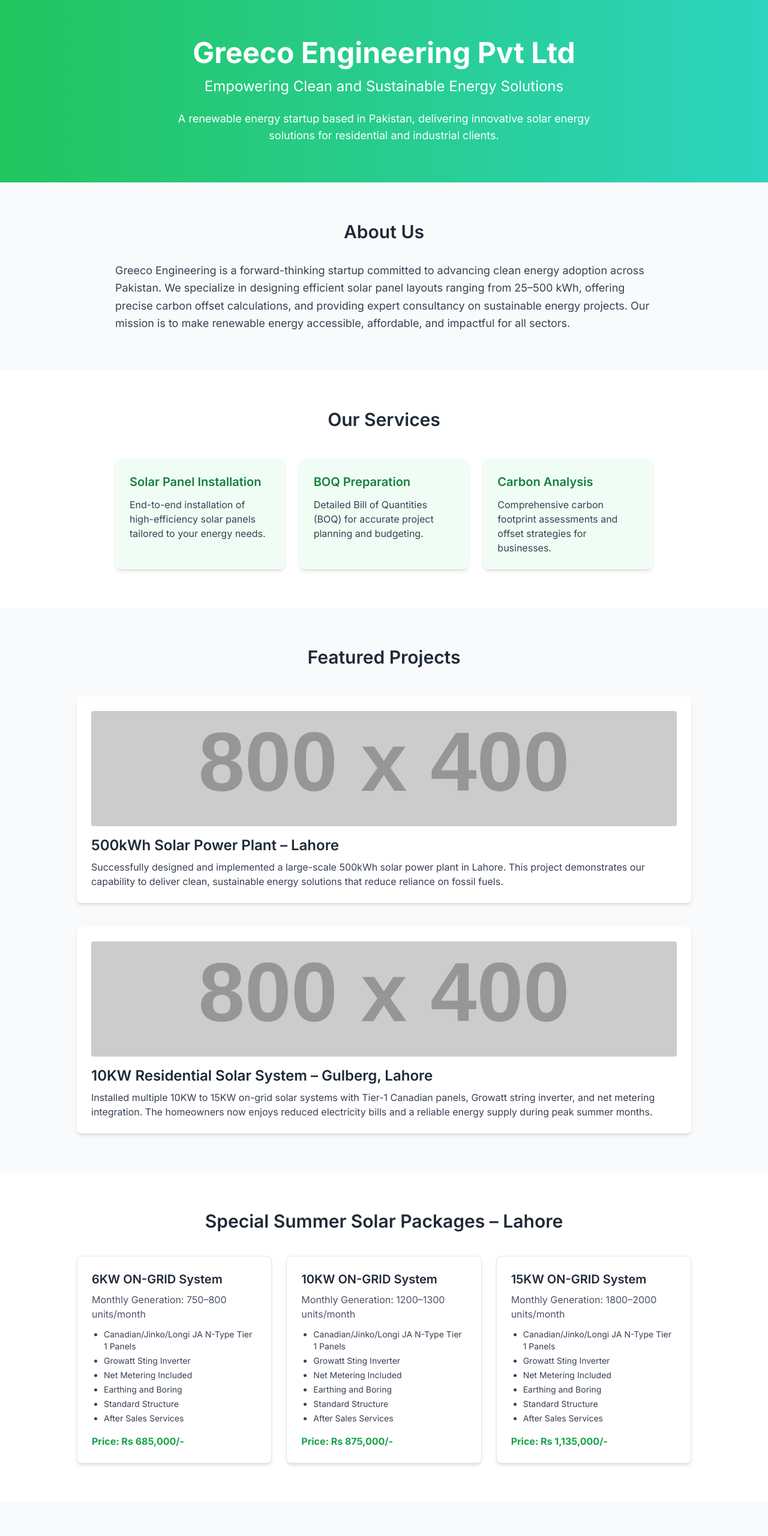
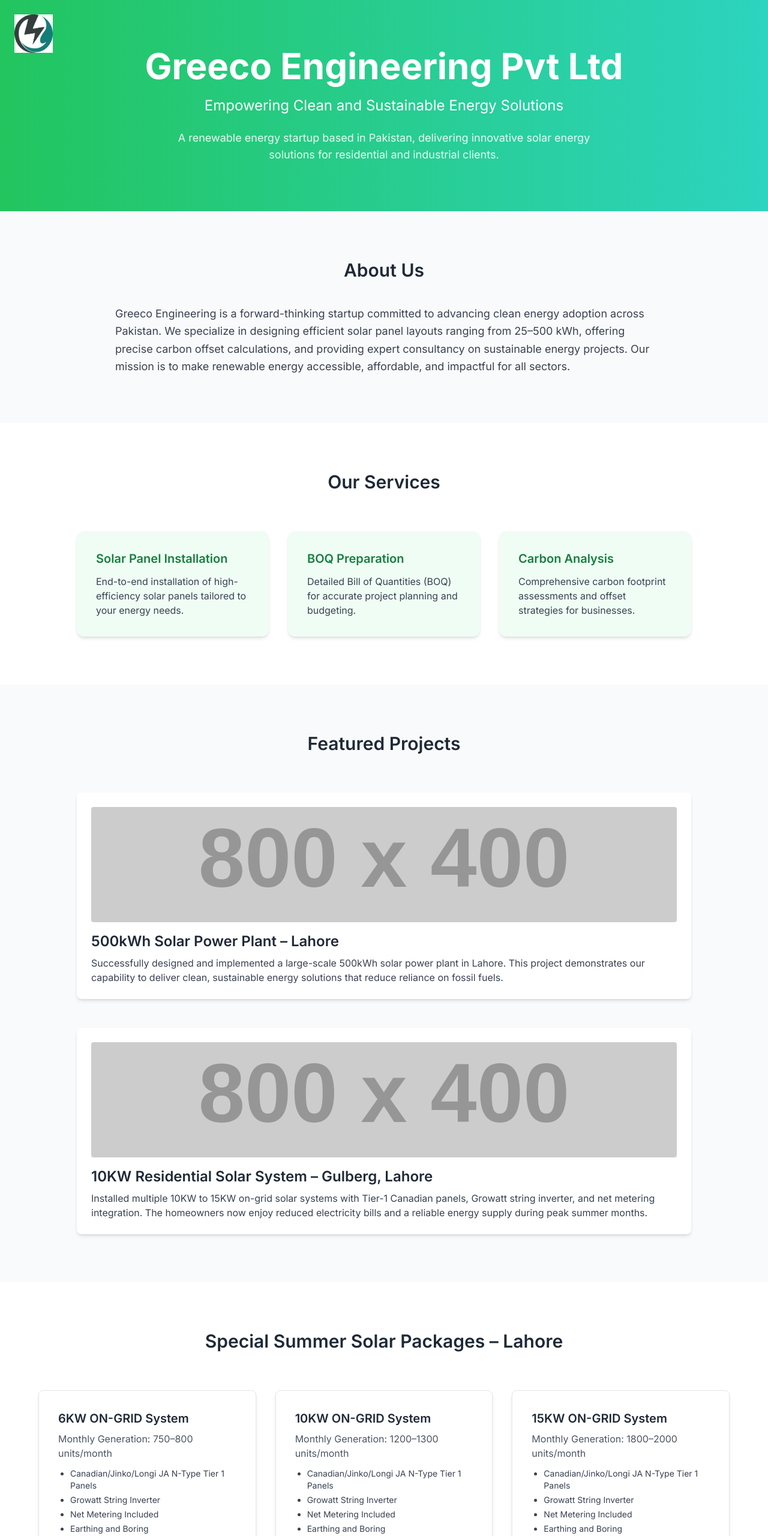
Before and after one commit to Tayyab944/GreecoEngineering, a plain HTML site: page index.html in a window 1280 px wide. Shown: the top 2560 px of the page at 60% size. Drawn offline with nearby package versions, Linux system fonts and the light colour scheme; placeholder pictures from the web are drawn by us.

Commit message:
Index.html

```diff
--- a/index.html
+++ b/index.html
@@ -10,25 +10,35 @@
     body {
       font-family: 'Inter', sans-serif;
     }
+    .hover-glow:hover {
+      box-shadow: 0 10px 25px -5px rgba(0, 0, 0, 0.1);
+    }
   </style>
 </head>
 <body class="bg-white text-gray-800">
 
   <!-- Hero Section -->
-  <header class="bg-gradient-to-r from-green-500 to-teal-400 text-white py-16 px-6">
+  <header class="bg-gradient-to-r from-green-500 to-teal-400 text-white py-20 px-6 relative">
+    <!-- Logo -->
+    <div class="absolute top-6 left-6">
+      <img src="Logo.jpg" alt="Greeco Engineering Logo" class="h-12 md:h-16 object-contain">
+    </div>
+
     <div class="max-w-5xl mx-auto text-center">
-      <h1 class="text-4xl md:text-5xl font-bold mb-4">Greeco Engineering Pvt Ltd</h1>
-      <p class="text-xl md:text-2xl font-light mb-6">Empowering Clean and Sustainable Energy Solutions</p>
-      <p class="text-lg max-w-3xl mx-auto">
+      <h1 class="text-4xl md:text-6xl font-bold leading-tight mb-5">Greeco Engineering Pvt Ltd</h1>
+      <p class="text-xl md:text-2xl font-light mb-6 max-w-3xl mx-auto">
+        Empowering Clean and Sustainable Energy Solutions
+      </p>
+      <p class="text-lg max-w-3xl mx-auto opacity-90">
         A renewable energy startup based in Pakistan, delivering innovative solar energy solutions for residential and industrial clients.
       </p>
     </div>
   </header>
 
   <!-- About Section -->
-  <section id="about" class="py-16 px-6 bg-gray-50">
+  <section id="about" class="py-20 px-6 bg-gray-50">
     <div class="max-w-4xl mx-auto">
-      <h2 class="text-3xl font-semibold text-center text-gray-800 mb-8">About Us</h2>
+      <h2 class="text-3xl font-semibold text-center text-gray-800 mb-10">About Us</h2>
       <p class="text-lg text-gray-700 leading-relaxed">
         Greeco Engineering is a forward-thinking startup committed to advancing clean energy adoption across Pakistan. We specialize in designing efficient solar panel layouts ranging from 25–500 kWh, offering precise carbon offset calculations, and providing expert consultancy on sustainable energy projects. Our mission is to make renewable energy accessible, affordable, and impactful for all sectors.
       </p>
@@ -36,19 +46,19 @@
   </section>
 
   <!-- Services Section -->
-  <section id="services" class="py-16 px-6 bg-white">
-    <div class="max-w-4xl mx-auto">
-      <h2 class="text-3xl font-semibold text-center text-gray-800 mb-12">Our Services</h2>
-      <div class="grid grid-cols-1 md:grid-cols-3 gap-6">
-        <div class="bg-green-50 p-6 rounded-lg shadow-md hover:shadow-lg transition-shadow duration-300">
+  <section id="services" class="py-20 px-6 bg-white">
+    <div class="max-w-5xl mx-auto">
+      <h2 class="text-3xl font-semibold text-center text-gray-800 mb-16">Our Services</h2>
+      <div class="grid grid-cols-1 md:grid-cols-3 gap-8">
+        <div class="bg-green-50 p-8 rounded-xl shadow-md hover-glow transition-all duration-300">
           <h3 class="text-xl font-semibold text-green-700 mb-3">Solar Panel Installation</h3>
           <p class="text-gray-700">End-to-end installation of high-efficiency solar panels tailored to your energy needs.</p>
         </div>
-        <div class="bg-green-50 p-6 rounded-lg shadow-md hover:shadow-lg transition-shadow duration-300">
+        <div class="bg-green-50 p-8 rounded-xl shadow-md hover-glow transition-all duration-300">
           <h3 class="text-xl font-semibold text-green-700 mb-3">BOQ Preparation</h3>
           <p class="text-gray-700">Detailed Bill of Quantities (BOQ) for accurate project planning and budgeting.</p>
         </div>
-        <div class="bg-green-50 p-6 rounded-lg shadow-md hover:shadow-lg transition-shadow duration-300">
+        <div class="bg-green-50 p-8 rounded-xl shadow-md hover-glow transition-all duration-300">
           <h3 class="text-xl font-semibold text-green-700 mb-3">Carbon Analysis</h3>
           <p class="text-gray-700">Comprehensive carbon footprint assessments and offset strategies for businesses.</p>
         </div>
@@ -57,87 +67,88 @@
   </section>
 
   <!-- Projects Section -->
-  <section id="projects" class="py-16 px-6 bg-gray-50">
+  <section id="projects" class="py-20 px-6 bg-gray-50">
     <div class="max-w-5xl mx-auto">
-      <h2 class="text-3xl font-semibold text-center text-gray-800 mb-12">Featured Projects</h2>
-      <div class="space-y-10">
-        <div class="bg-white p-6 rounded-lg shadow-md">
+      <h2 class="text-3xl font-semibold text-center text-gray-800 mb-16">Featured Projects</h2>
+      <div class="space-y-12">
+        <div class="bg-white p-6 rounded-lg shadow-md hover-glow transition-all duration-300">
           <img src="https://placehold.co/800x400?text=500kWh+Solar+Project" alt="500kWh Solar Project" class="w-full h-48 object-cover rounded mb-4" />
           <h3 class="text-2xl font-semibold text-gray-800 mb-2">500kWh Solar Power Plant – Lahore</h3>
           <p class="text-gray-700">
             Successfully designed and implemented a large-scale 500kWh solar power plant in Lahore. This project demonstrates our capability to deliver clean, sustainable energy solutions that reduce reliance on fossil fuels.
           </p>
         </div>
-        <div class="bg-white p-6 rounded-lg shadow-md">
+        <div class="bg-white p-6 rounded-lg shadow-md hover-glow transition-all duration-300">
           <img src="https://placehold.co/800x400?text=Residential+Solar+Installation" alt="Residential Solar Installation" class="w-full h-48 object-cover rounded mb-4" />
           <h3 class="text-2xl font-semibold text-gray-800 mb-2">10KW Residential Solar System – Gulberg, Lahore</h3>
           <p class="text-gray-700">
-            Installed multiple 10KW to 15KW on-grid solar systems with Tier-1 Canadian panels, Growatt string inverter, and net metering integration. The homeowners now enjoys reduced electricity bills and a reliable energy supply during peak summer months.
+            Installed multiple 10KW to 15KW on-grid solar systems with Tier-1 Canadian panels, Growatt string inverter, and net metering integration. The homeowners now enjoy reduced electricity bills and a reliable energy supply during peak summer months.
           </p>
+        </div>
       </div>
     </div>
   </section>
 
   <!-- Offers Section -->
-  <section id="offers" class="py-16 px-6 bg-white">
-    <div class="max-w-5xl mx-auto">
-      <h2 class="text-3xl font-semibold text-center text-gray-800 mb-10">Special Summer Solar Packages – Lahore</h2>
-      <div class="grid grid-cols-1 md:grid-cols-3 gap-6">
-        <div class="bg-white p-6 rounded-lg shadow-md border border-gray-200">
+  <section id="offers" class="py-20 px-6 bg-white">
+    <div class="max-w-6xl mx-auto">
+      <h2 class="text-3xl font-semibold text-center text-gray-800 mb-16">Special Summer Solar Packages – Lahore</h2>
+      <div class="grid grid-cols-1 md:grid-cols-3 gap-8">
+        <div class="bg-white p-8 rounded-lg shadow-md border border-gray-200 hover-glow transition-all duration-300">
           <h3 class="text-xl font-semibold text-gray-800 mb-2">6KW ON-GRID System</h3>
           <p class="text-gray-600 mb-3">Monthly Generation: 750–800 units/month</p>
           <ul class="text-sm text-gray-700 list-disc pl-5 space-y-1 mb-4">
             <li>Canadian/Jinko/Longi JA N-Type Tier 1 Panels</li>
-            <li>Growatt Sting Inverter</li>
+            <li>Growatt String Inverter</li>
             <li>Net Metering Included</li>
             <li>Earthing and Boring</li>
             <li>Standard Structure</li>
             <li>After Sales Services</li>
           </ul>
-          <p class="font-bold text-green-600">Price: Rs 685,000/-</p>
+          <p class="font-bold text-green-600 text-lg">Price: Rs 685,000/-</p>
         </div>
-        <div class="bg-white p-6 rounded-lg shadow-md border border-gray-200">
+        <div class="bg-white p-8 rounded-lg shadow-md border border-gray-200 hover-glow transition-all duration-300">
           <h3 class="text-xl font-semibold text-gray-800 mb-2">10KW ON-GRID System</h3>
           <p class="text-gray-600 mb-3">Monthly Generation: 1200–1300 units/month</p>
           <ul class="text-sm text-gray-700 list-disc pl-5 space-y-1 mb-4">
             <li>Canadian/Jinko/Longi JA N-Type Tier 1 Panels</li>
-            <li>Growatt Sting Inverter</li>
+            <li>Growatt String Inverter</li>
             <li>Net Metering Included</li>
             <li>Earthing and Boring</li>
             <li>Standard Structure</li>
             <li>After Sales Services</li>
           </ul>
-          <p class="font-bold text-green-600">Price: Rs 875,000/-</p>
+          <p class="font-bold text-green-600 text-lg">Price: Rs 875,000/-</p>
         </div>
-        <div class="bg-white p-6 rounded-lg shadow-md border border-gray-200">
+        <div class="bg-white p-8 rounded-lg shadow-md border border-gray-200 hover-glow transition-all duration-300">
           <h3 class="text-xl font-semibold text-gray-800 mb-2">15KW ON-GRID System</h3>
           <p class="text-gray-600 mb-3">Monthly Generation: 1800–2000 units/month</p>
           <ul class="text-sm text-gray-700 list-disc pl-5 space-y-1 mb-4">
             <li>Canadian/Jinko/Longi JA N-Type Tier 1 Panels</li>
-            <li>Growatt Sting Inverter</li>
+            <li>Growatt String Inverter</li>
             <li>Net Metering Included</li>
             <li>Earthing and Boring</li>
             <li>Standard Structure</li>
             <li>After Sales Services</li>
           </ul>
-          <p class="font-bold text-green-600">Price: Rs 1,135,000/-</p>
+          <p class="font-bold text-green-600 text-lg">Price: Rs 1,135,000/-</p>
         </div>
       </div>
     </div>
   </section>
 
   <!-- Contact Section -->
-  <section id="contact" class="py-16 px-6 bg-gray-50">
+  <section id="contact" class="py-20 px-6 bg-gray-50">
     <div class="max-w-3xl mx-auto text-center">
-      <h2 class="text-3xl font-semibold text-gray-800 mb-8">Contact Us</h2>
-      <p class="text-lg text-gray-700 mb-4">📧 Email: Greecoengineering@gmail.com</p>
+      <h2 class="text-3xl font-semibold text-gray-800 mb-10">Contact Us</h2>
+      <p class="text-lg text-gray-700 mb-4">📧 Email: <a href="mailto:Greecoengineering@gmail.com" class="underline hover:text-green-600">Greecoengineering@gmail.com</a></p>
       <p class="text-lg text-gray-700 mb-4">📞 Phone: +92 302 1791661</p>
       <p class="text-lg text-gray-700">📍 Office No.19, 2nd Floor, Al-Hafeez Tower, MM Alam Rd, Block C1 Gulberg III, Lahore</p>
     </div>
   </section>
 
   <!-- Footer -->
-  <footer class="bg-gray-800 text-white py-6 px-6 text-center">
+  <footer class="bg-gray-800 text-white py-8 px-6 text-center">
     <p class="text-sm">&copy; {June 2025} Greeco Engineering Pvt Ltd. All rights reserved.</p>
   </footer>
 
```
